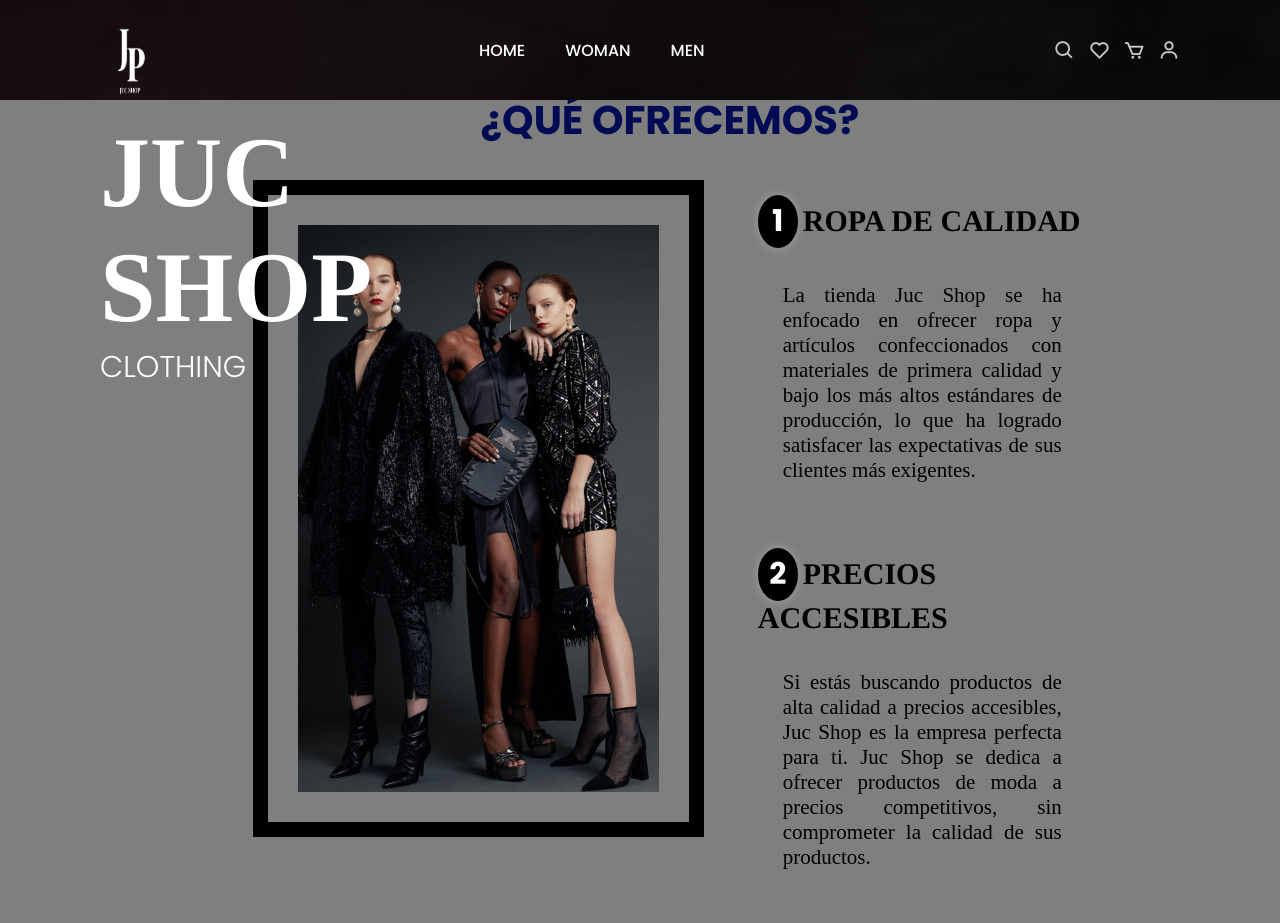
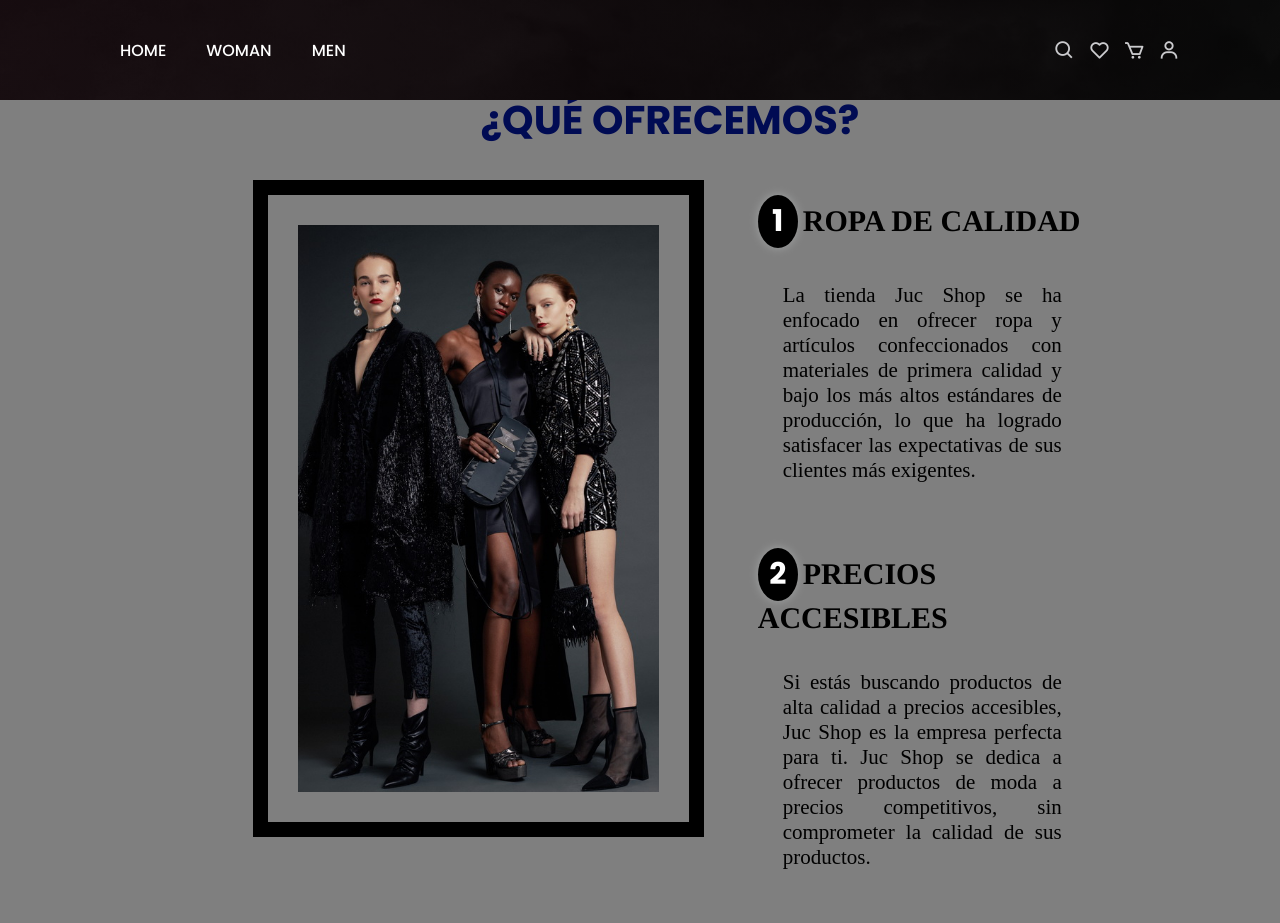
Before and after one commit to JocabedP/Juc-Shop2, a plain HTML site: page index.html in a window 1280 px wide. Shown: the top 923 px of the page. Drawn offline with nearby package versions, Linux system fonts and the light colour scheme; files whose address does not match are found by name.

Commit message:
Update index.html

```diff
--- a/index.html
+++ b/index.html
@@ -28,11 +28,11 @@
 
   <body>
     <header>
-      <section class="textos-header">
+<!--       <section class="textos-header">
         <a href="jpshop1.html" class="logo"><img src="./IMG/1.png" alt="logo" class="logo" width="500px" height="100px"></a>
          <h1>JUC SHOP</h1>
          <h3>CLOTHING</h3>
-      </section>
+      </section> -->
 
       <nav class="navbar">
         <il><a href="jpshop1.html">HOME</a></il>
```
